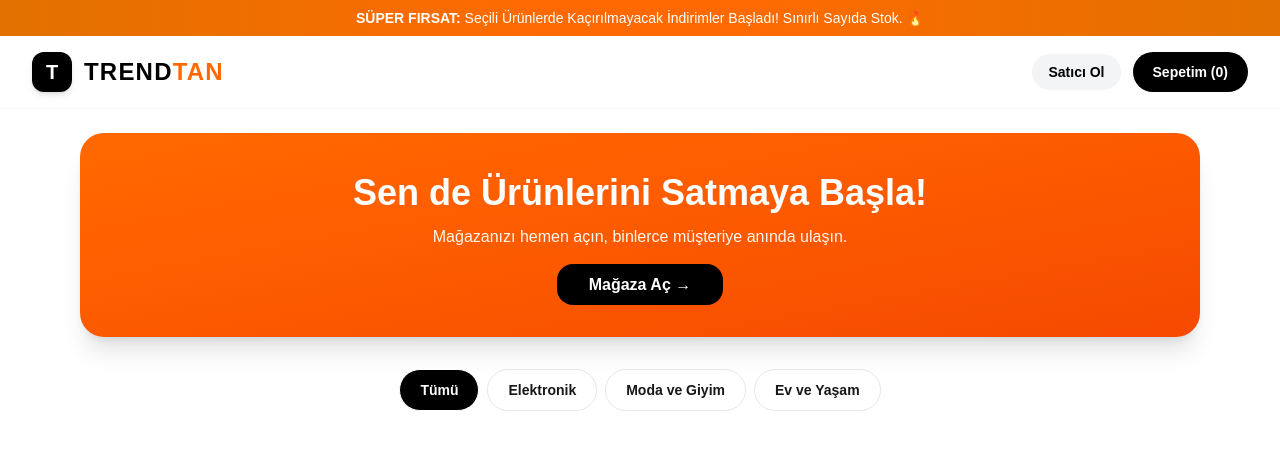
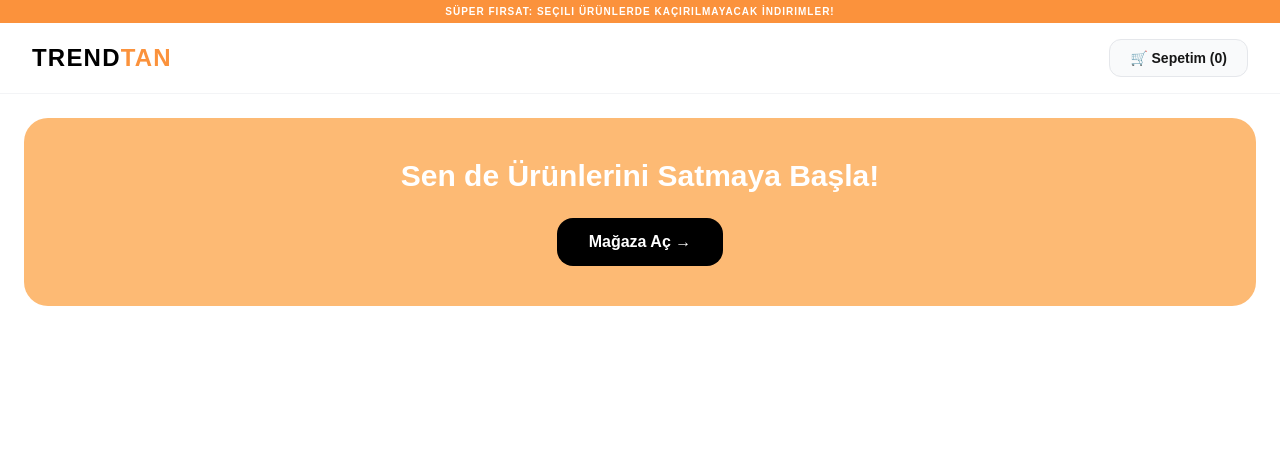
Before and after one commit to mustafatan06/trend.tan, a Next.js app: page / in a window 1280 px wide. Shown: the top 450 px of the page. Built offline with nearby package versions, Linux system fonts and the light colour scheme.

Commit message:
Tasarimda son dokunuslar: Bant inceltildi, T logosu kaldirildi, adet sayaci eklendi

```diff
--- a/app/page.tsx
+++ b/app/page.tsx
@@ -7,72 +7,66 @@ export default function Home() {
   const [urunler, setUrunler] = useState<any[]>([]);
   const [sepetSayisi, setSepetSayisi] = useState(0);
   const [secilenKategori, setSecilenKategori] = useState("Tümü");
+  const [adetler, setAdetler] = useState<{ [key: number]: number }>({});
 
   useEffect(() => {
     const kayitli = localStorage.getItem("trendtan_urunler");
-    if (kayitli) setUrunler(JSON.parse(kayitli));
-
+    if (kayitli) {
+      const p = JSON.parse(kayitli);
+      setUrunler(p);
+      const obj: any = {}; p.forEach((_: any, i: number) => obj[i] = 1);
+      setAdetler(obj);
+    }
     const s = localStorage.getItem("trendtan_sepet");
     if (s) setSepetSayisi(JSON.parse(s).reduce((a: number, b: any) => a + (b.adet || 1), 0));
   }, []);
 
-  const sepeteEkle = (urun: any) => {
+  const sepeteEkle = (urun: any, i: number) => {
     if (typeof window !== "undefined") {
       import("canvas-confetti").then(c => c.default({ particleCount: 100, spread: 70, origin: { y: 0.6 } }));
     }
     const sepet = JSON.parse(localStorage.getItem("trendtan_sepet") || "[]");
-    sepet.push({...urun, adet: 1});
+    sepet.push({...urun, adet: adetler[i] || 1});
     localStorage.setItem("trendtan_sepet", JSON.stringify(sepet));
     setSepetSayisi(sepet.reduce((a: number, b: any) => a + (b.adet || 1), 0));
   };
 
   return (
     <div className="min-h-screen bg-white flex flex-col">
-      <div className="w-full bg-gradient-to-r from-amber-600 via-orange-500 to-amber-600 text-white text-xs sm:text-sm py-2 px-4 text-center font-medium shadow-sm">
-        <span className="font-bold">SÜPER FIRSAT:</span> Seçili Ürünlerde Kaçırılmayacak İndirimler Başladı! Sınırlı Sayıda Stok. 🔥
+      {/* İnce Uzatılmış Turuncu Bant */}
+      <div className="w-full bg-[#fb923c] text-white text-[10px] py-1 px-8 tracking-widest uppercase font-semibold text-center">
+        SÜPER FIRSAT: Seçili Ürünlerde Kaçırılmayacak İndirimler!
       </div>
 
-      <header className="w-full border-b border-gray-100 px-4 sm:px-8 py-4 flex items-center justify-between bg-white">
-        <div className="flex items-center gap-3">
-          <div className="w-10 h-10 bg-black rounded-xl flex items-center justify-center text-white font-bold text-xl shadow-md">T</div>
-          <span className="text-xl sm:text-2xl font-black tracking-wider text-black">TREND<span className="text-orange-500">TAN</span></span>
-        </div>
-        <div className="flex items-center gap-3">
-          <Link href="/admin" className="px-4 py-2 bg-gray-100 hover:bg-gray-200 text-black text-sm font-semibold rounded-full transition-all">Satıcı Ol</Link>
-          <Link href="/sepet" className="px-5 py-2.5 bg-black hover:bg-gray-800 text-white text-sm font-semibold rounded-full flex items-center gap-2">
-            Sepetim ({sepetSayisi})
-          </Link>
-        </div>
+      {/* Header */}
+      <header className="w-full border-b border-gray-100 px-8 py-4 flex items-center justify-between">
+        <span className="text-2xl font-black tracking-wider text-black">TREND<span className="text-[#fb923c]">TAN</span></span>
+        <Link href="/sepet" className="bg-gray-50 border border-gray-200 px-5 py-2 rounded-xl text-sm font-bold">🛒 Sepetim ({sepetSayisi})</Link>
       </header>
 
-      <main className="flex-1 max-w-6xl w-full mx-auto px-4 py-6">
-        {/* Banner */}
-        <div className="w-full bg-gradient-to-br from-orange-500 to-orange-600 rounded-3xl p-6 sm:p-10 text-white shadow-xl mb-8 text-center relative overflow-hidden">
-          <h1 className="text-2xl sm:text-4xl font-extrabold mb-3">Sen de Ürünlerini Satmaya Başla!</h1>
-          <p className="text-orange-50 mb-6 max-w-xl mx-auto">Mağazanızı hemen açın, binlerce müşteriye anında ulaşın.</p>
-          <Link href="/admin" className="px-8 py-3 bg-black text-white font-bold rounded-2xl">Mağaza Aç →</Link>
+      <main className="flex-1 max-w-7xl w-full mx-auto p-6">
+        <div className="w-full bg-[#fdba74] rounded-3xl p-10 text-white mb-10 text-center">
+          <h1 className="text-3xl font-extrabold mb-2">Sen de Ürünlerini Satmaya Başla!</h1>
+          <Link href="/admin" className="inline-block mt-4 px-8 py-3 bg-black text-white font-bold rounded-2xl">Mağaza Aç →</Link>
         </div>
 
-        {/* Kategoriler */}
-        <div className="flex flex-wrap items-center justify-center gap-2 mb-8">
-          {["Tümü", "Elektronik", "Moda ve Giyim", "Ev ve Yaşam"].map((k) => (
-            <button key={k} onClick={() => setSecilenKategori(k)}
-              className={`px-5 py-2.5 rounded-full text-sm font-semibold border ${secilenKategori === k ? "bg-black text-white" : "bg-white border-gray-200"}`}>
-              {k}
-            </button>
-          ))}
-        </div>
-
-        {/* Ürün Listesi */}
-        <div className="grid grid-cols-2 md:grid-cols-4 lg:grid-cols-5 gap-4">
-          {urunler.filter(u => secilenKategori === "Tümü" || u.anaKategori?.includes(secilenKategori)).map((u, i) => (
-            <div key={i} className="border border-gray-100 rounded-2xl p-3 flex flex-col hover:shadow-lg transition-all">
-              <div className="w-full h-40 bg-gray-50 rounded-xl mb-3 overflow-hidden">
+        <div className="grid grid-cols-2 md:grid-cols-5 gap-4">
+          {urunler.map((u, i) => (
+            <div key={i} className="border border-gray-100 rounded-2xl p-3 flex flex-col">
+              <div className="w-full h-36 bg-gray-50 rounded-xl mb-2 overflow-hidden">
                 {u.gorsel ? <img src={u.gorsel} className="w-full h-full object-cover" /> : <div className="h-full flex items-center justify-center text-xs text-gray-300">Görsel Yok</div>}
               </div>
-              <h3 className="font-bold text-sm text-gray-800">{u.ad}</h3>
-              <p className="text-orange-500 font-bold text-lg mt-1">{u.fiyat} TL</p>
-              <button onClick={() => sepeteEkle(u)} className="w-full bg-black text-white text-xs py-2.5 mt-3 rounded-xl font-bold">Sepete Ekle</button>
+              <h3 className="font-bold text-sm">{u.ad}</h3>
+              <p className="text-[#fb923c] font-bold text-lg">{u.fiyat} TL</p>
+
+              {/* Adet Sayacı */}
+              <div className="flex items-center gap-2 mt-2 bg-gray-50 p-1 rounded-lg">
+                <button onClick={() => setAdetler({...adetler, [i]: Math.max(1, (adetler[i]||1)-1)})} className="px-2 font-bold">-</button>
+                <span className="text-sm font-bold">{adetler[i]||1}</span>
+                <button onClick={() => setAdetler({...adetler, [i]: (adetler[i]||1)+1})} className="px-2 font-bold">+</button>
+              </div>
+
+              <button onClick={() => sepeteEkle(u, i)} className="w-full bg-black text-white text-xs py-2 mt-2 rounded-xl font-bold">Sepete Ekle</button>
             </div>
           ))}
         </div>
```
